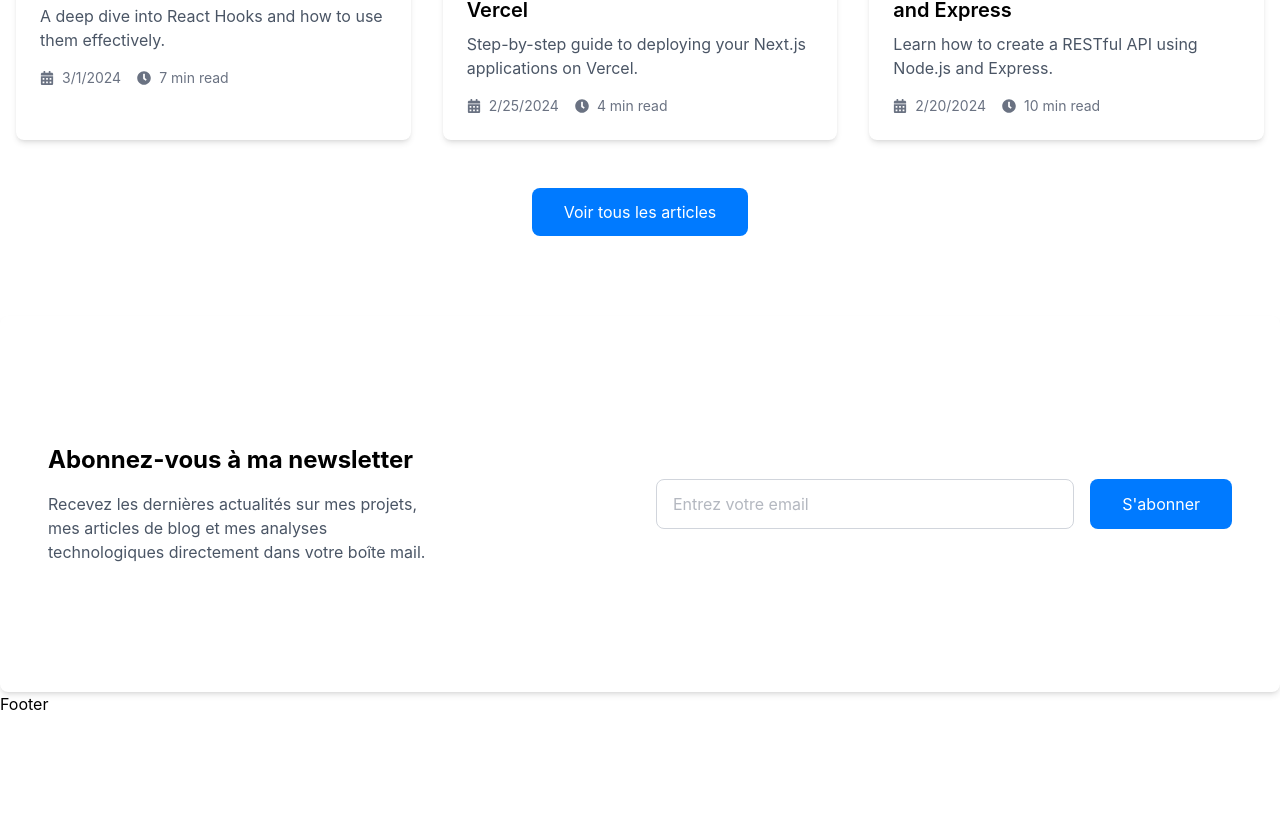
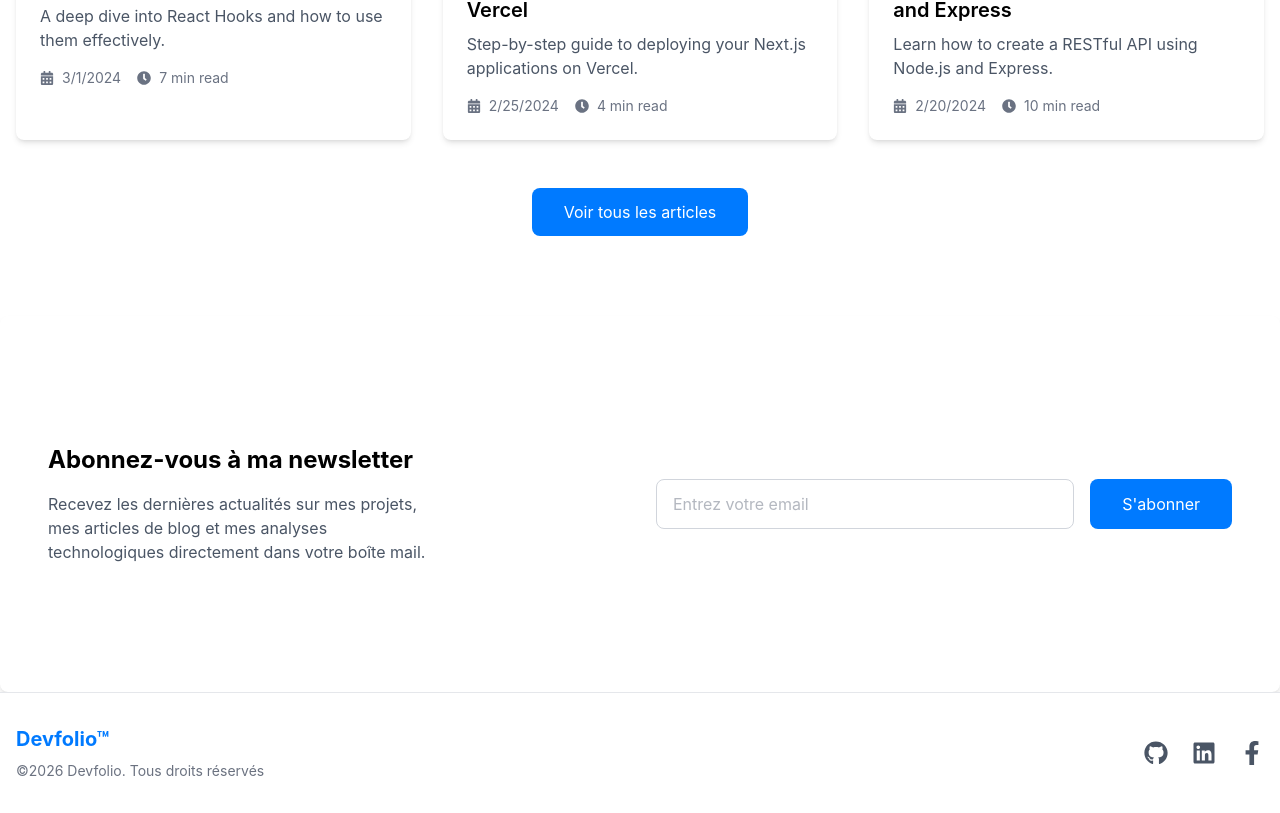
Before and after one commit to kevinkalenga/nextjs_portfolio, a Next.js app: page / in a window 1280 px wide. Shown: the part 2629-3442 px from the top of the page. Before the commit the page ends 3345 px from the top, so only its background shows below. Built offline with nearby package versions, Linux system fonts and the light colour scheme.

Commit message:
Footer Section

```diff
--- /dev/null
+++ b/src/app/components/Footer.tsx
@@ -0,0 +1,31 @@
+import Link from 'next/link'
+
+import { FaFacebookF, FaGithub, FaLinkedin } from 'react-icons/fa'
+
+const Footer = () => {
+  return (
+    <footer className="bg-white dark:bg-dark border-t border-gray-200 dark:border-gray-800">
+       <div className="container max-w-7xl mx-auto px-4 py-8">
+         <div className="flex flex-col md:flex-row justify-between items-center">
+            <div className="mb-4 md:mb-0">
+                <Link href="/" className="text-xl font-bold text-primary">Devfolio&trade;</Link>
+                <p className='text-sm text-secondary mt-2'>©{new Date().getFullYear()} Devfolio. Tous droits réservés</p>
+            </div>
+            <div className='flex space-x-6'>
+                <Link href="https://github.com/kevinkalenga" className='text-2xl text-gray-600 hover:text-primary dark:text-gray-300 transition-colors'>
+                  <FaGithub />
+                </Link>
+                <Link href="#" className='text-2xl text-gray-600 hover:text-primary dark:text-gray-300 transition-colors'>
+                  <FaLinkedin />
+                </Link>
+                <Link href="https://www.facebook.com/king.kevinkonvict" className='text-2xl text-gray-600 hover:text-primary dark:text-gray-300 transition-colors'>
+                  <FaFacebookF />
+                </Link>
+            </div>
+         </div>
+       </div>
+    </footer>
+  )
+}
+
+export default Footer
--- a/src/app/layout.tsx
+++ b/src/app/layout.tsx
@@ -3,6 +3,7 @@
 import "./globals.css";
 import Navbar from "./components/Navbar";
 import { ThemeProvider } from "./context/ThemeContext";
+import Footer from "./components/Footer";
 
 const geistSans = Geist({
   variable: "--font-geist-sans",
@@ -34,7 +35,7 @@
          <ThemeProvider>
             <Navbar />
             <main className="min-h-screen pt-24">{children}</main>
-            <footer>Footer</footer>
+            <Footer />
           </ThemeProvider>
       </body>
     </html>
--- a/src/app/page.tsx
+++ b/src/app/page.tsx
@@ -1,4 +1,5 @@
 import Blog from "./components/Blog";
+
 import Hero from "./components/Hero";
 import Newsletter from "./components/Newsletter";
 import Projects from "./components/Projects";
@@ -11,6 +12,7 @@
       <Projects />
       <Blog />
       <Newsletter />
+
     </>
   );
 }
```
